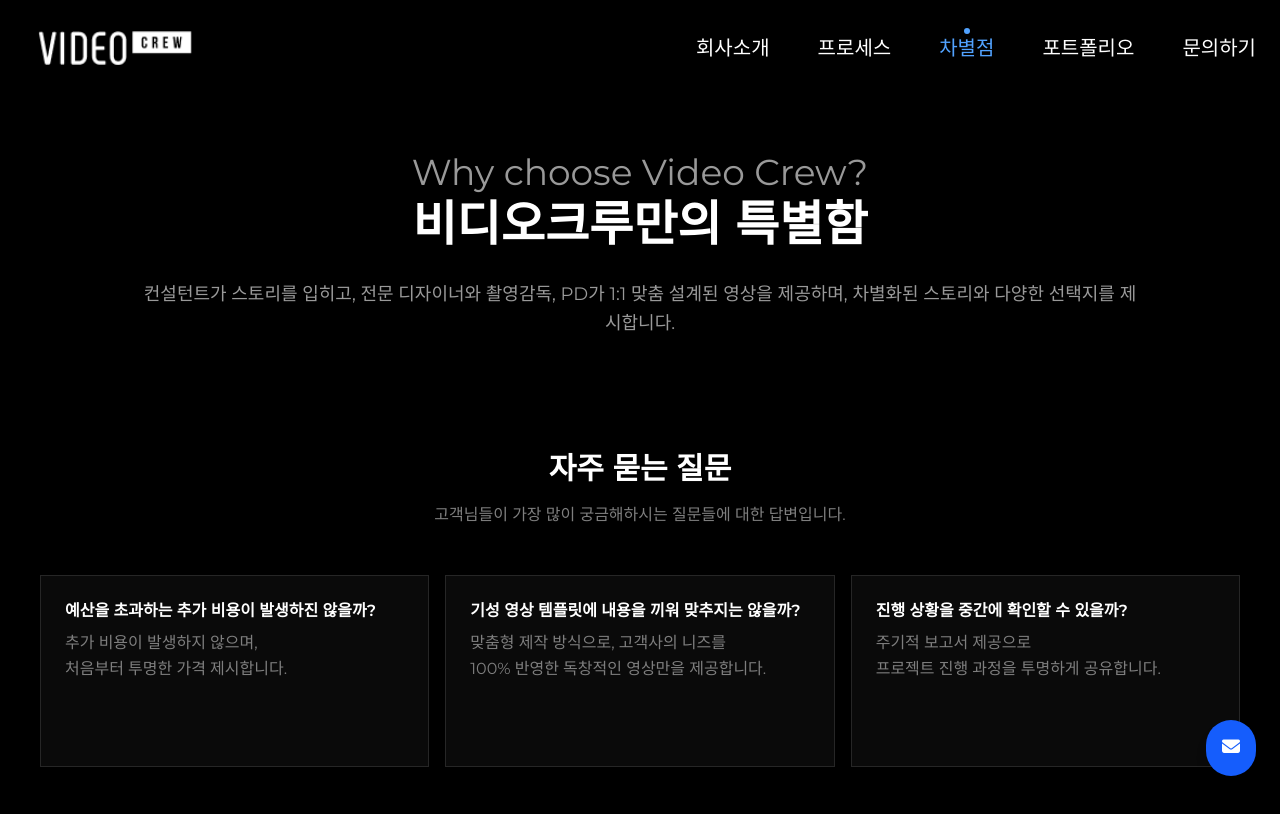
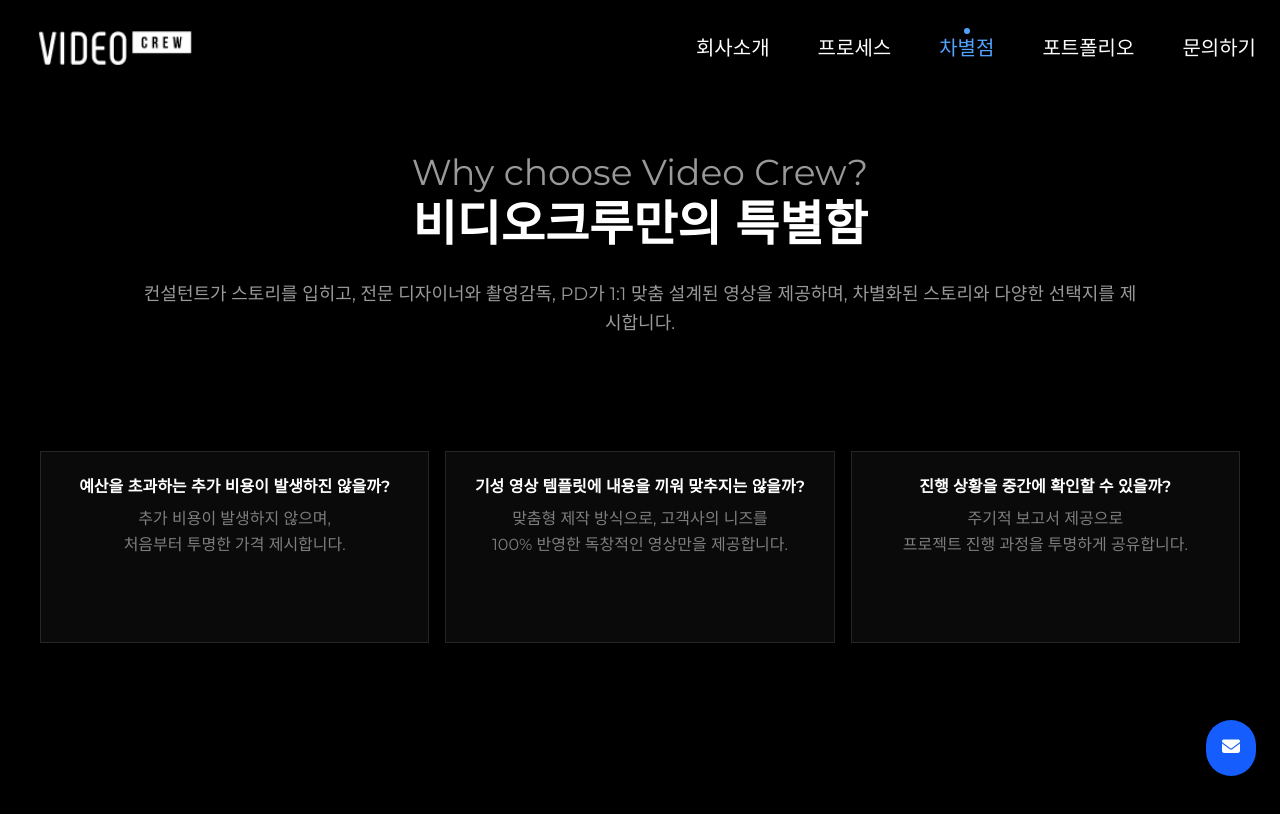
Before and after one commit to sanjeebandas/video-crew-portfolio, a React (Vite) app in the folder client/: page /differentiation in a window 1280 px wide. Shown: the top 814 px of the page. Built offline with nearby package versions, Linux system fonts and the light colour scheme; no server answers; a web font is replaced by a local one.

Commit message:
removed q&a header from diff page and content centred

```diff
--- a/client/src/components/differentiation/WhyVideoCrewBoxes.tsx
+++ b/client/src/components/differentiation/WhyVideoCrewBoxes.tsx
@@ -2,23 +2,17 @@ import { useEffect } from "react";
 import { useScrollAnimations } from "../../utils/animations";
 
 const WhyVideoCrewBoxes = () => {
-  const { staggerFadeIn, slideUpFadeIn } = useScrollAnimations();
+  const { slideUpFadeIn } = useScrollAnimations();
 
   useEffect(() => {
     const timer = setTimeout(() => {
-      staggerFadeIn(".diff-why-header", {
-        stagger: 0.03,
-        scrollTrigger: {
-          start: "top 120%", // Much earlier trigger to eliminate blank space
-        }
-      });
       // Using slideUpFadeIn for cards with slower stagger for better visibility
       slideUpFadeIn(".diff-why-box", {
         stagger: 0.25, // 250ms delay - slower to see each card animate
         duration: 0.6, // 0.6s duration - slightly longer for smoother effect
         ease: "power1.out", // Smooth easing
         scrollTrigger: {
-          start: "top 120%", // Much earlier trigger to eliminate blank space - uniform for desktop and mobile
+          start: "top 100%", // Adjusted trigger since header is removed - cards are positioned higher
           end: "bottom 25%",
           toggleActions: "play none none none", // No reverse animation
           markers: false, // Disable debug markers
@@ -52,23 +46,13 @@ const WhyVideoCrewBoxes = () => {
   return (
     <section className="w-full bg-black text-white">
       <div className="max-w-[1248px] mx-auto px-4 sm:px-6 md:px-6 py-10 md:py-14">
-        {/* Q&A Section Header */}
-        <div className="text-center mb-12 diff-why-header">
-          <h2 className="text-2xl md:text-3xl font-bold mb-4">
-            자주 묻는 질문
-          </h2>
-          <p className="text-sm md:text-base text-muted-2 max-w-2xl mx-auto">
-            고객님들이 가장 많이 궁금해하시는 질문들에 대한 답변입니다.
-          </p>
-        </div>
-
         <div className="flex flex-col md:flex-row justify-between items-stretch gap-4">
           {items.map((item, index) => (
             <div
               key={index}
               className="diff-why-box bg-[#0A0A0A] w-full md:w-[397px] min-h-[192px] border border-neutral-800 p-6 hover:border-blue-400/30 hover:shadow-lg hover:-translate-y-1 transition-all duration-300 ease-out group cursor-pointer opacity-0 translate-y-8"
             >
-              <div className="w-full text-center md:text-left flex flex-col justify-start h-full">
+              <div className="w-full text-center flex flex-col justify-start h-full">
                 <h3 className="text-base md:text-md font-semibold mb-2 leading-snug group-hover:text-blue-400 transition-colors duration-300 ease-out line-clamp-2">
                   {item.title}
                 </h3>
```
